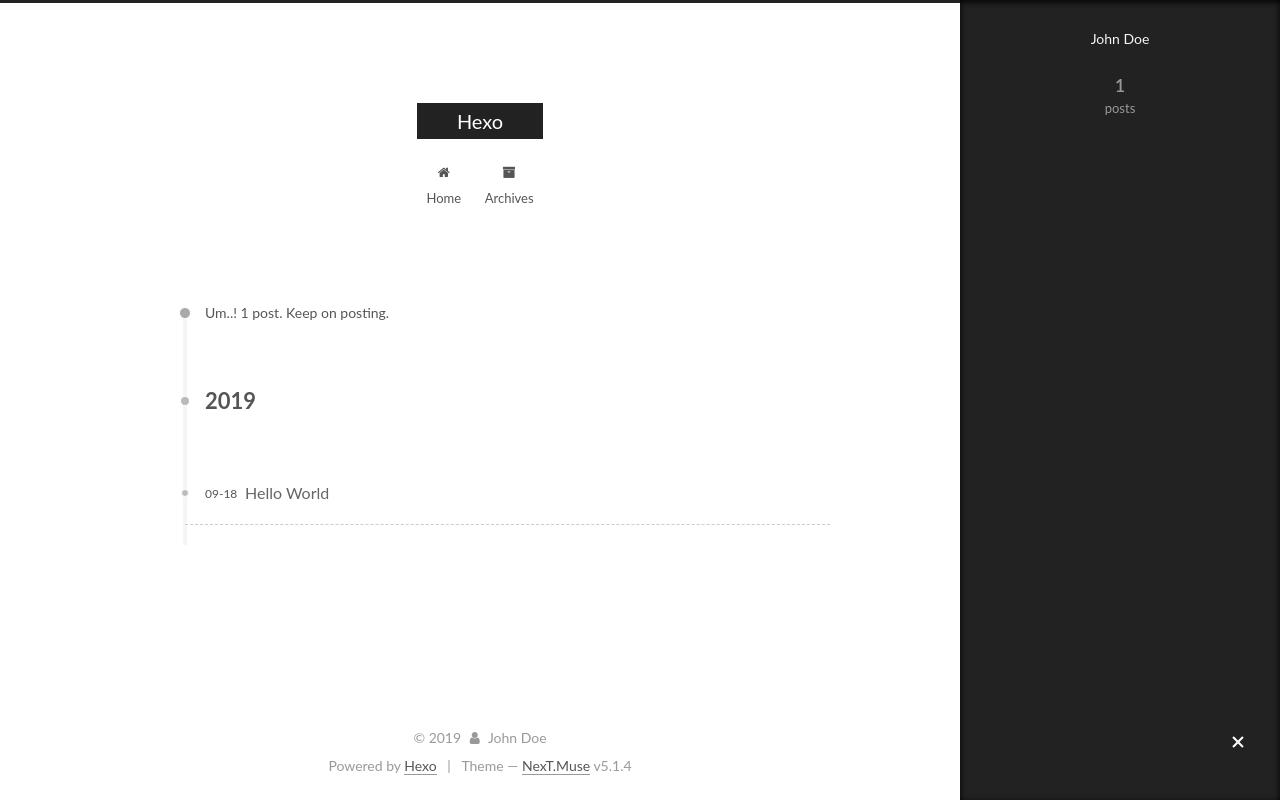
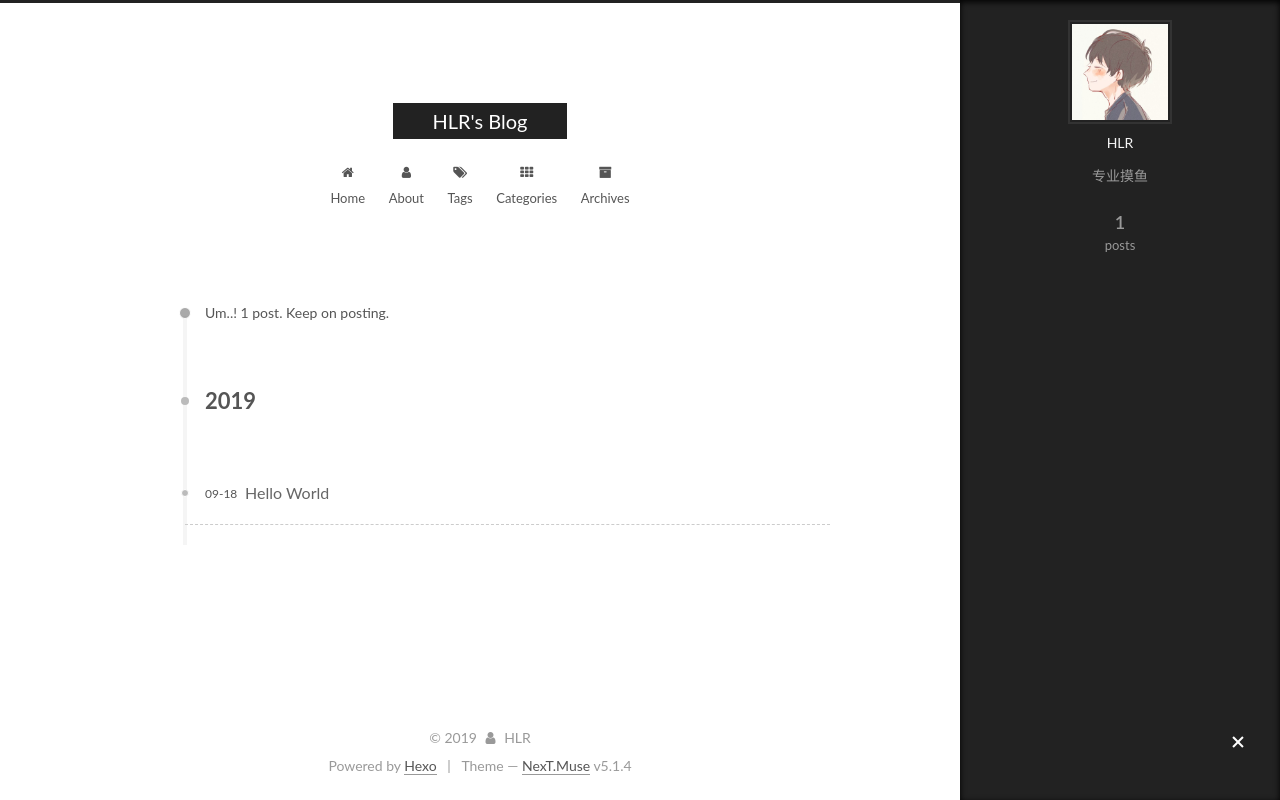
Before and after one commit to hlr7999/hlr7999.github.io, a plain HTML site: page archives/index.html in a window 1280 px wide. Both pictures are taken after a click on the element 1238 px from the left and 743 px from the top of the page. Drawn offline with Linux system fonts and the light colour scheme.

Commit message:
modify basic info

```diff
--- a/archives/index.html
+++ b/archives/index.html
@@ -79,13 +79,16 @@
 
 
 
+<meta name="description" content="专业摸鱼">
 <meta property="og:type" content="website">
-<meta property="og:title" content="Hexo">
+<meta property="og:title" content="HLR&#39;s Blog">
 <meta property="og:url" content="http://yoursite.com/archives/index.html">
-<meta property="og:site_name" content="Hexo">
+<meta property="og:site_name" content="HLR&#39;s Blog">
+<meta property="og:description" content="专业摸鱼">
 <meta property="og:locale" content="en">
 <meta name="twitter:card" content="summary">
-<meta name="twitter:title" content="Hexo">
+<meta name="twitter:title" content="HLR&#39;s Blog">
+<meta name="twitter:description" content="专业摸鱼">
 
 
 
@@ -95,7 +98,7 @@
     root: '/',
     scheme: 'Muse',
     version: '5.1.4',
-    sidebar: {"position":"left","display":"post","offset":12,"b2t":false,"scrollpercent":false,"onmobile":false},
+    sidebar: {"position":"right","display":"post","offset":12,"b2t":false,"scrollpercent":false,"onmobile":false},
     fancybox: true,
     tabs: true,
     motion: {"enable":true,"async":false,"transition":{"post_block":"fadeIn","post_header":"slideDownIn","post_body":"slideDownIn","coll_header":"slideLeftIn","sidebar":"slideUpIn"}},
@@ -121,7 +124,7 @@
 
 
 
-  <title>Archive | Hexo</title>
+  <title>Archive | HLR's Blog</title>
 
 
 
@@ -140,7 +143,7 @@
 
 
 
-  <div class="container sidebar-position-left page-archive">
+  <div class="container sidebar-position-right page-archive">
     <div class="headband"></div>
 
     <header id="header" class="header" itemscope itemtype="http://schema.org/WPHeader">
@@ -151,7 +154,7 @@
     <div class="custom-logo-site-title">
       <a href="/" class="brand" rel="start">
         <span class="logo-line-before"><i></i></span>
-        <span class="site-title">Hexo</span>
+        <span class="site-title">HLR's Blog</span>
         <span class="logo-line-after"><i></i></span>
       </a>
     </div>
@@ -182,6 +185,36 @@
               <i class="menu-item-icon fa fa-fw fa-home"></i> <br>
 
             Home
+          </a>
+        </li>
+
+
+        <li class="menu-item menu-item-about">
+          <a href="/about/" rel="section">
+
+              <i class="menu-item-icon fa fa-fw fa-user"></i> <br>
+
+            About
+          </a>
+        </li>
+
+
+        <li class="menu-item menu-item-tags">
+          <a href="/tags/" rel="section">
+
+              <i class="menu-item-icon fa fa-fw fa-tags"></i> <br>
+
+            Tags
+          </a>
+        </li>
+
+
+        <li class="menu-item menu-item-categories">
+          <a href="/categories/" rel="section">
+
+              <i class="menu-item-icon fa fa-fw fa-th"></i> <br>
+
+            Categories
           </a>
         </li>
 
@@ -312,8 +345,10 @@
         <div class="site-overview">
           <div class="site-author motion-element" itemprop="author" itemscope itemtype="http://schema.org/Person">
 
-              <p class="site-author-name" itemprop="name">John Doe</p>
-              <p class="site-description motion-element" itemprop="description"></p>
+              <img class="site-author-image" itemprop="image" src="/images/avatar.jpg" alt="HLR">
+
+              <p class="site-author-name" itemprop="name">HLR</p>
+              <p class="site-description motion-element" itemprop="description">专业摸鱼</p>
           </div>
 
           <nav class="site-state motion-element">
@@ -368,7 +403,7 @@
   <span class="with-love">
     <i class="fa fa-user"></i>
   </span>
-  <span class="author" itemprop="copyrightHolder">John Doe</span>
+  <span class="author" itemprop="copyrightHolder">HLR</span>
 
 
 </div>
```
Also changed, not shown: 2019/09/18/hello-world/index.html (+43 -11 lines), archives/2019/09/index.html (+45 -10 lines), archives/2019/index.html (+45 -10 lines), index.html (+48 -13 lines), images/avatar.jpg (added), img/avatar.jpg (added).
